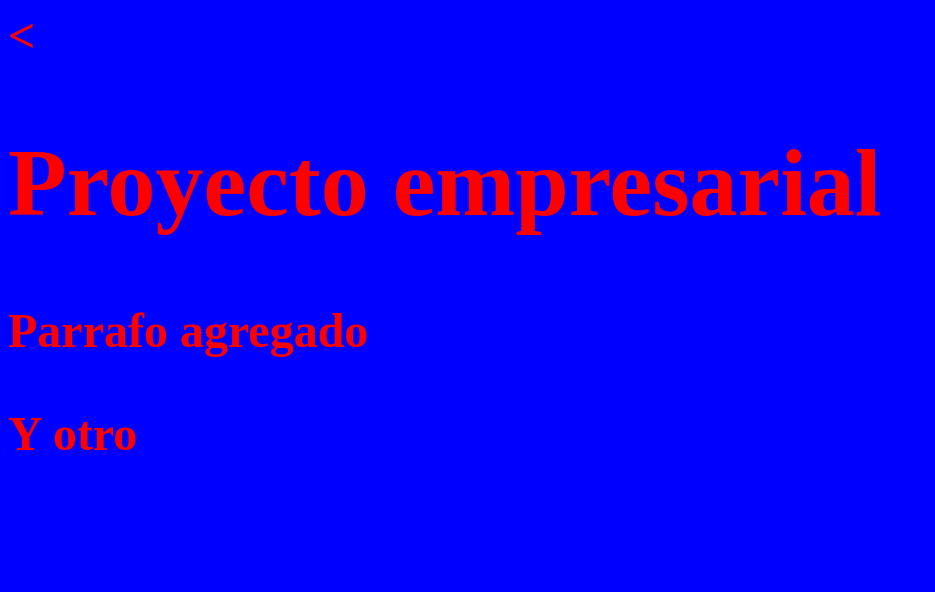
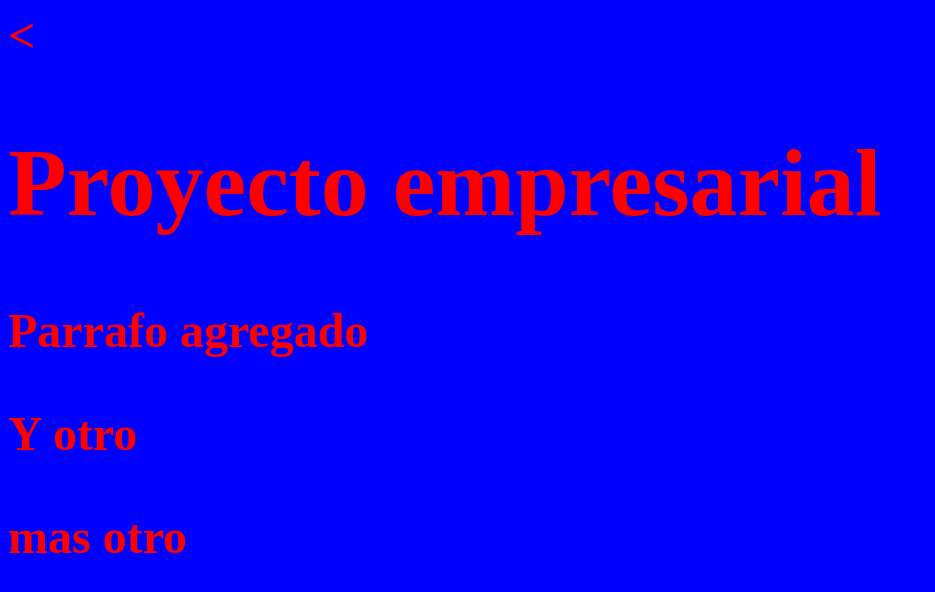
Before and after one commit to FelicianoBH/CursoGitPildoras2025, a plain HTML site: page index.html in a window 1280 px wide. Shown: the whole page, without its empty margins (0-935 px from the left). Drawn offline with Linux system fonts and the light colour scheme.

Commit message:
Update index.html

```diff
--- a/index.html
+++ b/index.html
@@ -10,5 +10,6 @@
 <h1>Proyecto empresarial</h1>
 	<p>Parrafo agregado</p>
 	<p>Y otro</p>
+	<p>mas otro</p>
 </body>
 </html>
```
